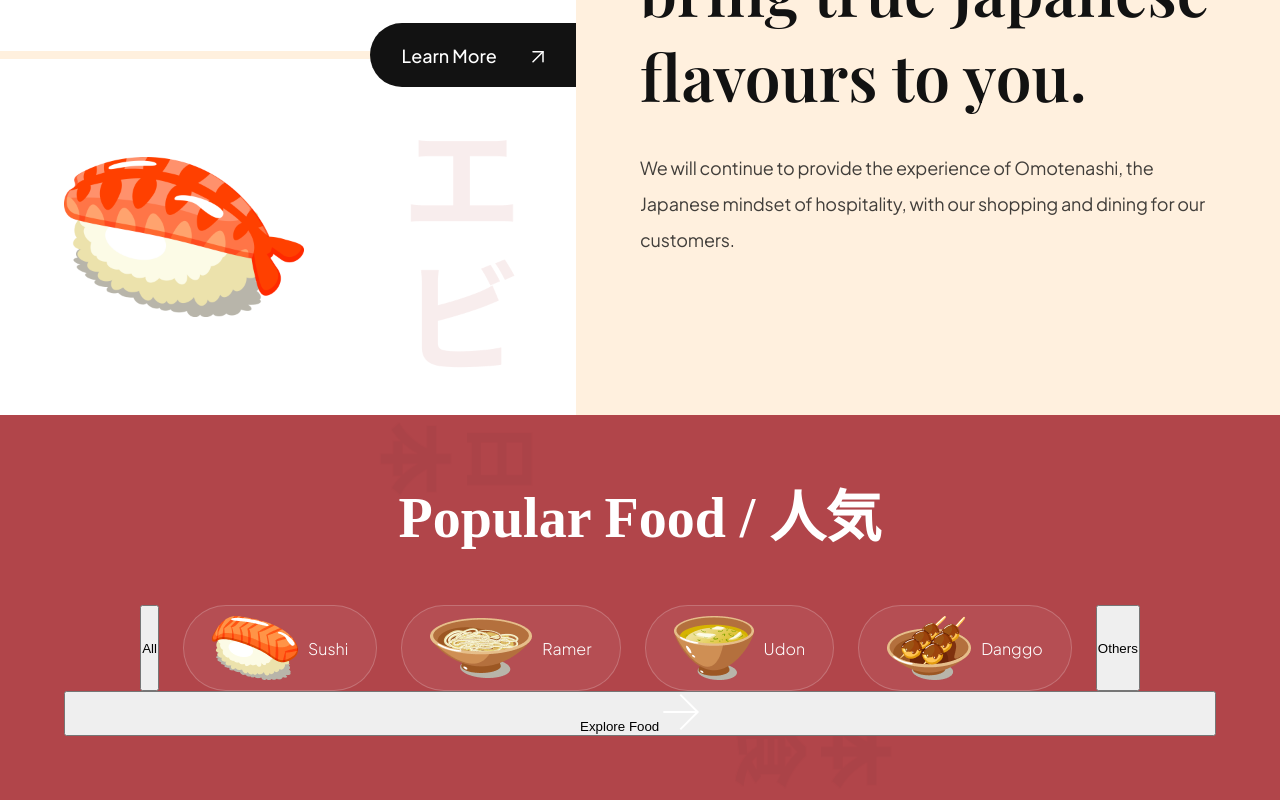
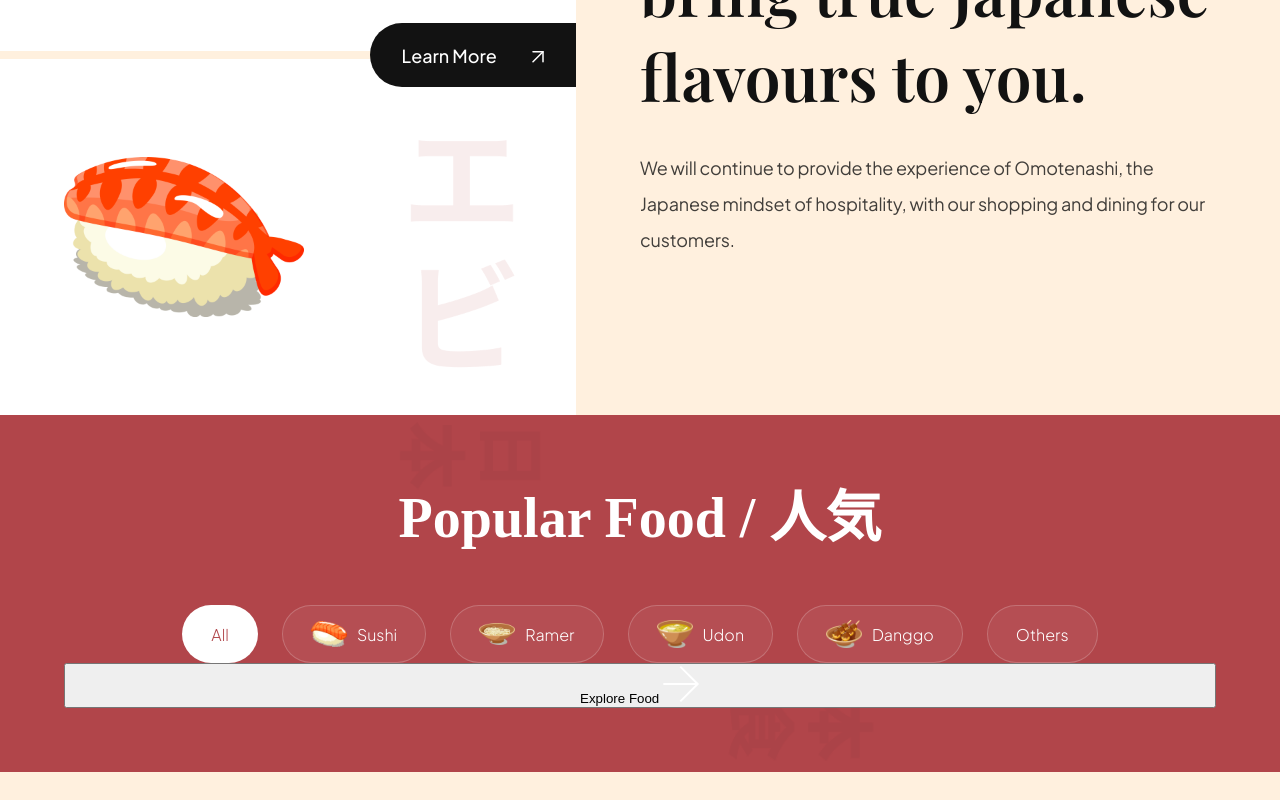
Before and after one commit to GhosTHaise/Sushi-Website, a website built with Vite: page index.html in a window 1280 px wide. Shown: the part 1097-1897 px from the top of the page. After the commit the page ends 1869 px from the top, so only its background shows below. Built offline with nearby package versions, Linux system fonts and the light colour scheme; files whose address does not match are found by name.

Commit message:
Fix Html and add hover css effect

```diff
--- a/css/sections/popular.css
+++ b/css/sections/popular.css
@@ -50,4 +50,22 @@
     font-family: var(--plus-jakarta-sans);
     color: #fff;
     cursor: pointer;
+
+    transition: all .4s ease-in-out 0s;
 }
+
+.popular-foods__filter-btn img{
+    width: 36px;
+    height: 36px;
+    object-fit: contain;
+}
+
+.popular-foods__filter-btn.active{
+    background: #fff;
+    color: var(--primary-color);
+}
+
+.popular-foods__filter-btn:hover{
+    background: #fff;
+    color: var(--primary-color);
+}
--- a/index.html
+++ b/index.html
@@ -155,7 +155,7 @@
       </h2>
 
       <div class="popular-foods__filters sushi__hide-scrollbar">
-          <button class="popular-food__filters-btn active">
+          <button class="popular-foods__filter-btn active">
               All
           </button>
           <button class="popular-foods__filter-btn">
@@ -182,7 +182,7 @@
               alt="sushi9">
               Danggo
           </button>
-          <button class="popular-food__filters-btn ">
+          <button class="popular-foods__filter-btn ">
             Others
           </button>
       </div>
```
